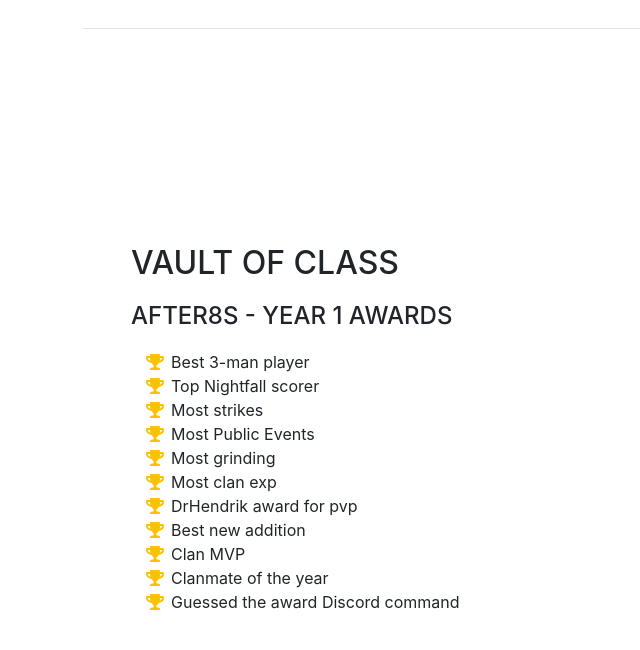
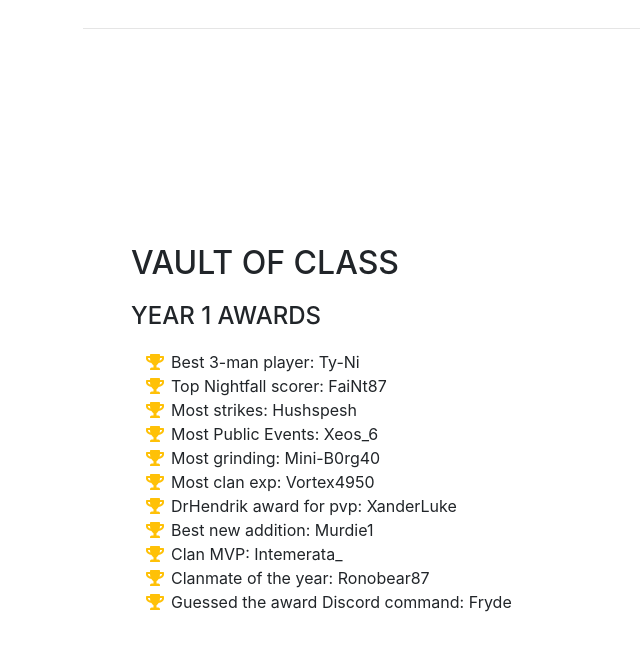
Before and after one commit to stanotomic/lyrad87.github.io, a website with bundled scripts: page index.html in a window 1280 px wide. Shown: the part 3175-3825 px from the top of the page, without its empty margins (125-765 px from the left). Built offline with nearby package versions, Linux system fonts and the light colour scheme; a web font is replaced by a local one.

Commit message:
class fixes

```diff
--- a/index.html
+++ b/index.html
@@ -125,41 +125,41 @@
       <section class="resume-section p-3 p-lg-5 d-flex flex-column" id="class">
         <div class="my-auto">
           <h2 class="mb-3">Vault of Class</h2>
-          <div class="subheading mb-3">After8s - Year 1 Awards</div>
+          <div class="subheading mb-3">Year 1 Awards</div>
             <ul class="fa-ul mb-0">
               <li>
                 <i class="fa-li fa fa-trophy text-warning"></i>
-                Best 3-man player</li>
+                Best 3-man player: Ty-Ni</li>
               <li>
                 <i class="fa-li fa fa-trophy text-warning"></i>
-                Top Nightfall scorer</li>
+                Top Nightfall scorer: FaiNt87</li>
               <li>
                 <i class="fa-li fa fa-trophy text-warning"></i>
-                Most strikes</li>
+                Most strikes: Hushspesh</li>
               <li>
                 <i class="fa-li fa fa-trophy text-warning"></i>
-                Most Public Events</li>
+                Most Public Events: Xeos_6</li>
               <li>
                 <i class="fa-li fa fa-trophy text-warning"></i>
-                Most grinding</li>
+                Most grinding: Mini-B0rg40</li>
               <li>
                 <i class="fa-li fa fa-trophy text-warning"></i>
-                Most clan exp</li>
+                Most clan exp: Vortex4950</li>
               <li>
                 <i class="fa-li fa fa-trophy text-warning"></i>
-                DrHendrik award for pvp</li>
+                DrHendrik award for pvp: XanderLuke</li>
               <li>
                 <i class="fa-li fa fa-trophy text-warning"></i>
-                Best new addition</li>
+                Best new addition: Murdie1</li>
               <li>
                 <i class="fa-li fa fa-trophy text-warning"></i>
-                Clan MVP</li>
+                Clan MVP: Intemerata_</li>
               <li>
                 <i class="fa-li fa fa-trophy text-warning"></i>
-                Clanmate of the year</li>
+                Clanmate of the year: Ronobear87</li>
               <li>
                 <i class="fa-li fa fa-trophy text-warning"></i>
-                Guessed the award Discord command</li>
+                Guessed the award Discord command: Fryde</li>
           </ul>
         </div>
       </section>
```
